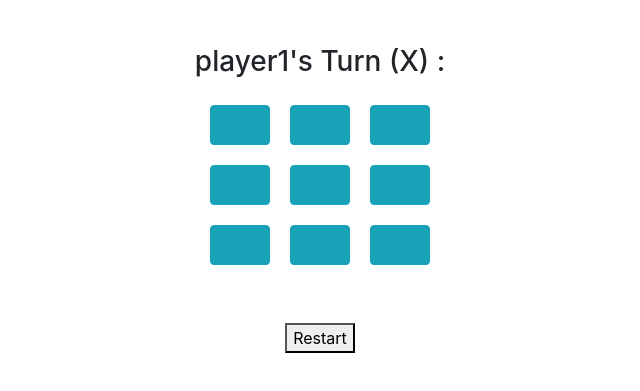
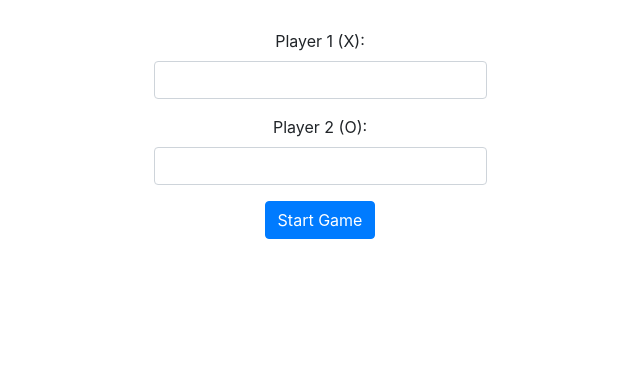
Before and after one commit to karthi07/js_tic_tac_toe, a website: page index.html in a window 1280 px wide. Shown: the part 51-442 px from the top of the page, without its empty margins (320-960 px from the left). Drawn offline with nearby package versions, Linux system fonts and the light colour scheme.

Commit message:
add username for the game

```diff
--- a/index.html
+++ b/index.html
@@ -17,12 +17,35 @@
       <h1>TicTacToe</h1>
     </header>
     <main>
+      <form id="user-form">
+        <div class="form-group">
+          <label for="player1">Player 1 (X):</label>
+          <input
+            type="text"
+            class="form-control"
+            id="player1"
+            aria-describedby="player1"
+            required
+          />
+        </div>
+        <div class="form-group">
+          <label for="player2">Player 2 (O):</label>
+          <input
+            type="text"
+            class="form-control"
+            id="player2"
+            aria-describedby="player2"
+            required
+          />
+        </div>
+        <button type="submit" class="btn btn-primary">Start Game</button>
+      </form>
       <div class="my-5 container" id="game-ctn">
         <h3 id="status"></h3>
         <div class="btn-ctn col-md-3" id="board-ctn"></div>
-      </div>
-      <div class="restart-container">
-        <button class="restart">Restart</button>
+        <div class="restart-container">
+          <button class="restart">Restart</button>
+        </div>
       </div>
     </main>
     <script src="javascript/logic.js"></script>
--- a/javascript/GameBoard.js
+++ b/javascript/GameBoard.js
@@ -7,7 +7,7 @@ const GameBoard = (() => {
 
   const player1 = player('player1', 'X');
   const player2 = player('player2', 'O');
-  let gameStatus = 'play';
+  let gameStatus = '';
   let winner;
 
   let currentPlayer = player1;
@@ -30,7 +30,9 @@ const GameBoard = (() => {
     boardctn.innerHTML = '';
     for (const i in board) {
       const btn = `<button class="btn board-pos btn-info"
-     data-id=${i} ${board[i] !== ' ' ? 'disabled' : ''}> ${board[i]} </button>`;
+     data-id=${i} ${
+    board[i] !== ' ' || gameStatus !== 'play' ? 'disabled' : ''
+  }> ${board[i]} </button>`;
       boardctn.innerHTML += btn;
     }
   };
@@ -72,9 +74,24 @@ const GameBoard = (() => {
 
   return {
     render,
+    player1,
+    player2,
     resetBoard,
   };
 })();
+document.querySelector('#game-ctn').style.display = 'none';
 
-GameBoard.resetBoard();
-GameBoard.render();
+// form Listener
+const form = document.querySelector('#user-form');
+form.addEventListener('submit', (e) => {
+  e.preventDefault();
+  GameBoard.player1.playerName = document.querySelector('#player1').value;
+  GameBoard.player2.playerName = document.querySelector('#player2').value;
+  document.querySelector('#player1').value = '';
+  document.querySelector('#player2').value = '';
+  e.target.style.display = 'none';
+  GameBoard.resetBoard();
+  GameBoard.render();
+
+  document.querySelector('#game-ctn').style.display = 'block';
+});
--- a/style.css
+++ b/style.css
@@ -7,3 +7,8 @@
 .btn-ctn {
   margin: 1rem auto;
 }
+
+form {
+  max-width: 30%;
+  margin: 2rem auto;
+}
```
Also changed, not shown: 1 other file.
